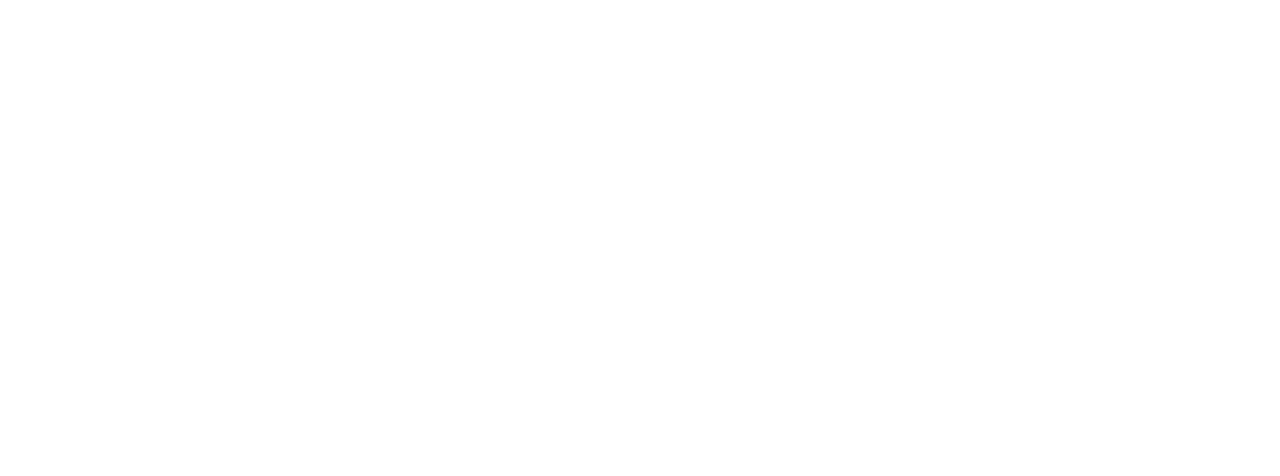
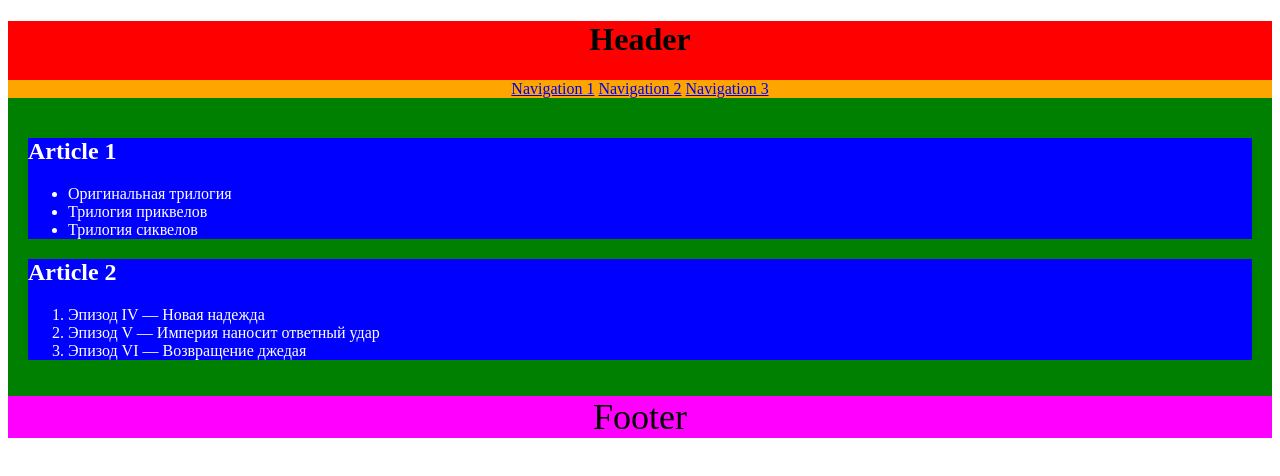
Before and after one commit to js-tasks-ru/htmlcss-20211125_voffkarus, a website: page 02-dz0/01-semantic-mockup/solution.html in a window 1280 px wide. Drawn offline with Linux system fonts and the light colour scheme.

Commit message:
add solution for 01-semantic-mockup

```diff
--- a/02-dz0/01-semantic-mockup/solution.html
+++ b/02-dz0/01-semantic-mockup/solution.html
@@ -1,4 +1,39 @@
 <!DOCTYPE html>
 <html lang="ru">
     <!-- Ваше решение -->
+    <head>
+        <meta charset="utf-8" />
+        <title>02-dz0\01-semantic-mockup</title>
+    </head>
+    <body>
+        <header style="text-align:center; background-color:red">
+            <h1>Header</h1>
+            <nav style="background-color:orange">
+                <a href="#">Navigation 1</a>
+                <a href="#">Navigation 2</a>
+                <a href="#">Navigation 3</a>
+            </nav>
+        </header>
+        <main style="background-color:green; padding:20px;">
+            <article style="background-color:blue; color:white">
+			<h2>Article 1</h2>
+                <ul>
+                    <li>Оригинальная трилогия</li>
+                    <li>Трилогия приквелов</li>
+                    <li>Трилогия сиквелов</li>
+                </ul>
+            </article>
+            <article style="background-color:blue; color:white">
+			<h2>Article 2</h2>
+                <ol>
+                    <li>Эпизод IV — Новая надежда</li>
+                    <li>Эпизод V — Империя наносит ответный удар</li>
+                    <li>Эпизод VI — Возвращение джедая</li>
+                </ol>
+            </article>
+        </main>
+		<footer style="background-color:magenta; text-align:center">
+		<span style="font-size:36px">Footer</span>
+		</footer>
+    </body>
 </html>
```
